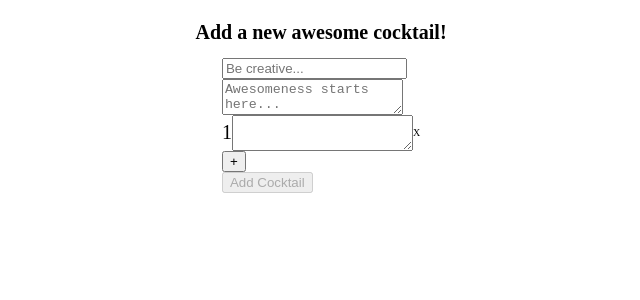
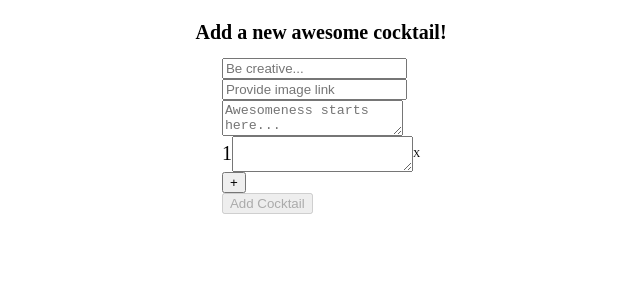
Before and after one commit to SirMatters/make-a_drink-vanilla, a React (Create React App) app: page / in a window 1280 px wide. Shown: the top 300 px of the page, without its empty margins (319-959 px from the left). Built offline with nearby package versions, Linux system fonts and the light colour scheme.

Commit message:
Image for new cocktails - provide simple text imput for image, to be replaced in future versions with better select

```diff
--- a/src/components/NewCocktail.js
+++ b/src/components/NewCocktail.js
@@ -9,7 +9,8 @@ class NewCocktail extends React.Component {
       name: '',
       ingredients: [],
       steps: { 1: '' },
-      description: [],
+      description: '',
+      image: '',
     },
   };
 
@@ -23,7 +24,8 @@ class NewCocktail extends React.Component {
         name: '',
         ingredients: [],
         steps: { 1: '' },
-        description: [],
+        description: '',
+        image: '',
       },
     });
   };
@@ -85,24 +87,10 @@ class NewCocktail extends React.Component {
   };
 
   render() {
-    const { name, description, steps } = this.state.newCocktail;
+    const { name, description, steps, image } = this.state.newCocktail;
     // const { cocktails } = this.props;
     return (
       <div className='new-cocktail'>
-        {/*
-        <div>
-          <ul>
-            {Object.keys(cocktails).map((c) => {
-              return (
-                <li key={c}>
-                  {cocktails[c].name}
-                  <span onClick={() => this.onDelete(c)}>X</span>
-                </li>
-              );
-            })}
-          </ul>
-          </div>
-          */}
         <h1 className='new-cocktail__title'>Add a new awesome cocktail!</h1>
         <form className='new-cocktail__form' onSubmit={this.onSumbmit}>
           <input
@@ -112,6 +100,14 @@ class NewCocktail extends React.Component {
             name='name'
             placeholder='Be creative...'
           />
+          <div className='new-cocktail__img'>
+            <input
+              placeholder='Provide image link'
+              value={image}
+              name='image'
+              onChange={this.handleInputChange}
+            />
+          </div>
           <textarea
             className='new-cocktail__description'
             name='description'
--- a/src/utils/API.js
+++ b/src/utils/API.js
@@ -84,6 +84,7 @@ const formatCocktail = ({
   steps,
   ingredients,
   tags,
+  image,
 }) => ({
   id: generateID(),
   timestamp: Date.now(),
@@ -94,6 +95,7 @@ const formatCocktail = ({
   ingredients,
   steps,
   description,
+  image,
 });
 
 const generateID = () => {
```
Also changed, not shown: src/components/Header.js (added, +7 -0 lines).
